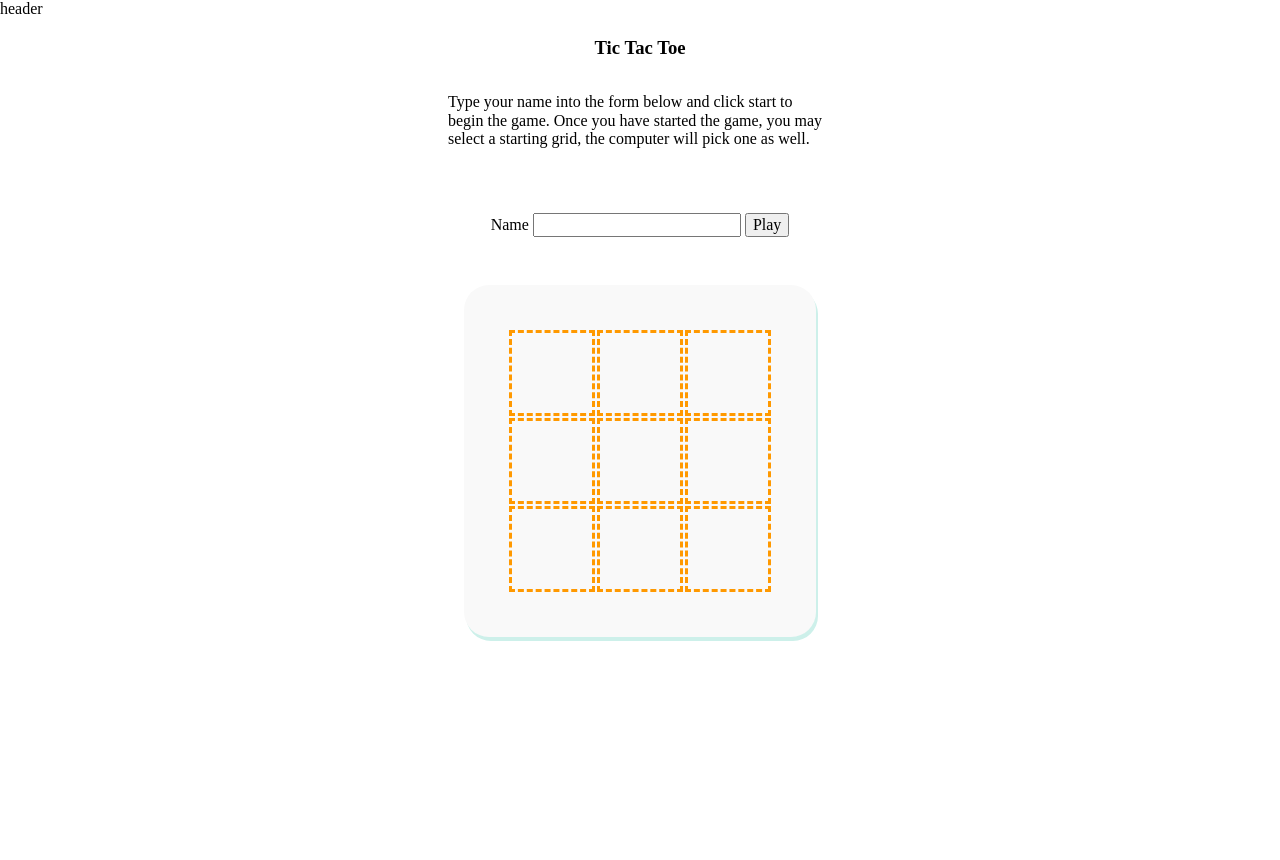
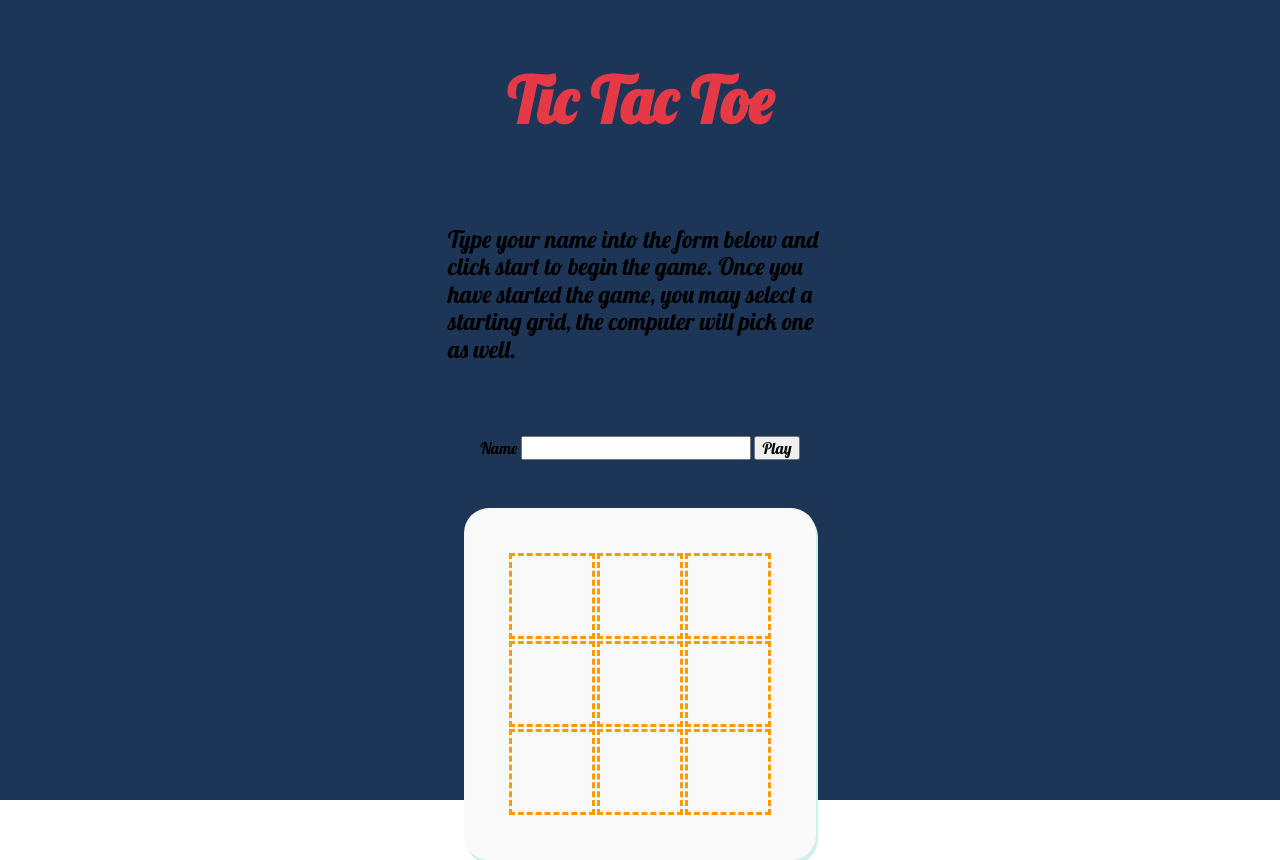
Before and after one commit to joshhartwig/top-tictactoe, a plain HTML site: page index.html in a window 1280 px wide. Before the commit the page ends 800 px from the top, so only its background shows below. Drawn offline with Linux system fonts and the light colour scheme.

Commit message:
updated logic for gameloop

```diff
--- a/app.js
+++ b/app.js
@@ -139,7 +139,9 @@ let game = (() => {
                     players[currentPlayer].score++; // increment our winner's score
                     displayWinner(players[currentPlayer]);  // display winner text
                     updateResults();
+                    gameBoard.zones = Array(9).fill('');
                     reset();    // reset the board and remove winner text
+                    gameBoard.draw();
                     return;
                 }
                 currentPlayer === 1 ? currentPlayer = 0 : currentPlayer = 1; // if current player is equal to 1, set it back to 0, else set it to 1
--- a/index.html
+++ b/index.html
@@ -7,11 +7,13 @@
     <link rel="stylesheet" href="normalize.css">
     <link rel="stylesheet" href="styles.css">
     <script src="app.js" defer></script>
+    <link rel="preconnect" href="https://fonts.googleapis.com">
+    <link rel="preconnect" href="https://fonts.gstatic.com" crossorigin>
+    <link href="https://fonts.googleapis.com/css2?family=Lobster&display=swap" rel="stylesheet">
     <title>Document</title>
 </head>
 <body>
     <header class="tt-header">
-        header
     </header>
     <main class="tt-content">
         <h3 class="tt-content-header">Tic Tac Toe</h3>
--- a/styles.css
+++ b/styles.css
@@ -1,15 +1,32 @@
+:root {
+    font-size: 16px;
+    font-family: 'Lobster', cursive;
+    --bgcolor: #1D3557;
+    --bgheader:#F1FAEE;
+    --bgfont: #E63946;
+}
+
 .tt-header {
     height: 20%;
+    background-color: var(--bgheader);
 }
 
 .tt-content {
     display: flex;
     flex-direction: column;
     align-items: center;
+    background-color: var(--bgcolor);
+    height: 100vh;
+}
+
+.tt-content-header {
+    font-size: 4em;
+    color:var(--bgfont)
 }
 
 .tt-content-instructions {
     width: 30%;
+    font-size: 1.5em;
 }
 
 .tt-form {
```
